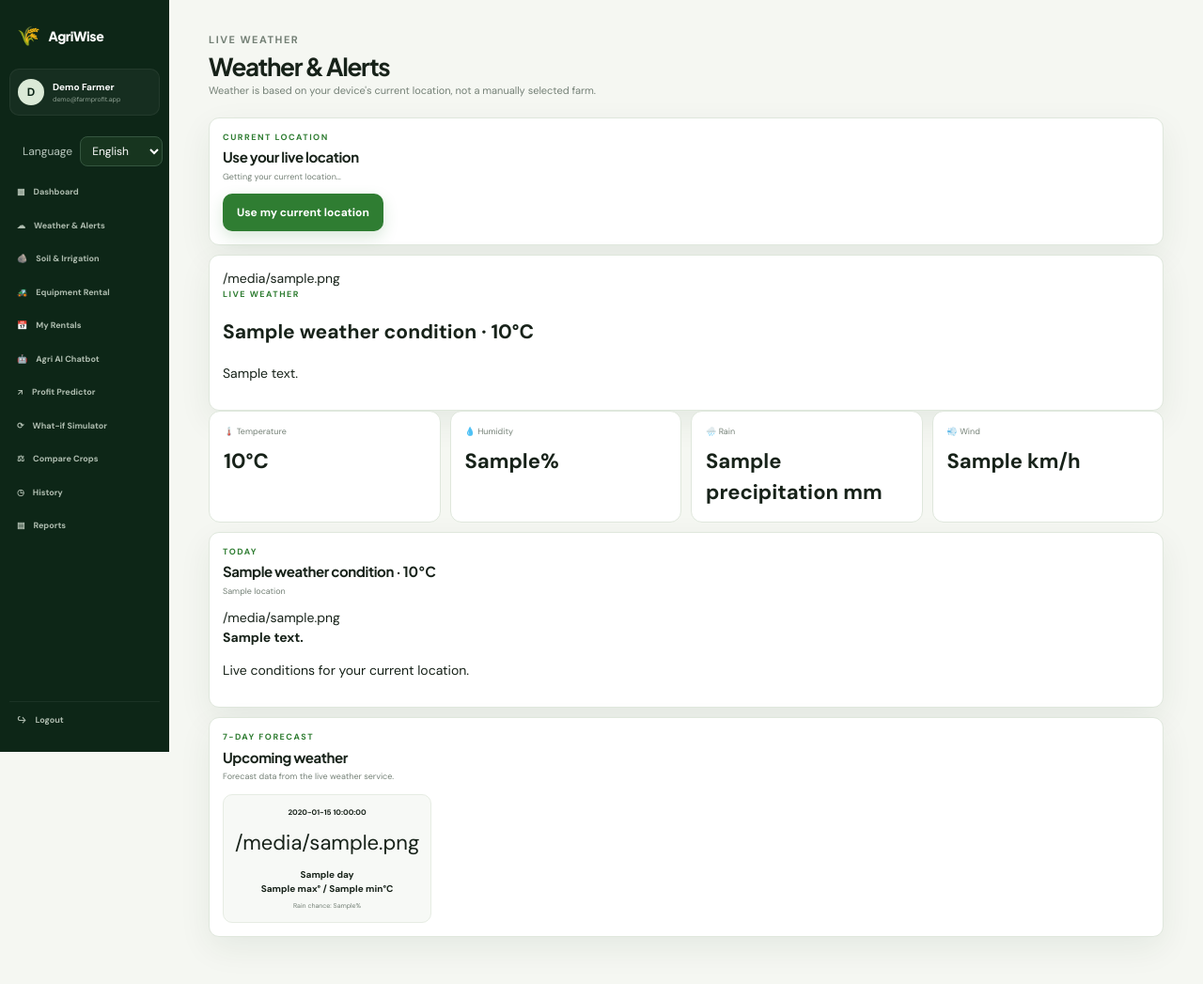
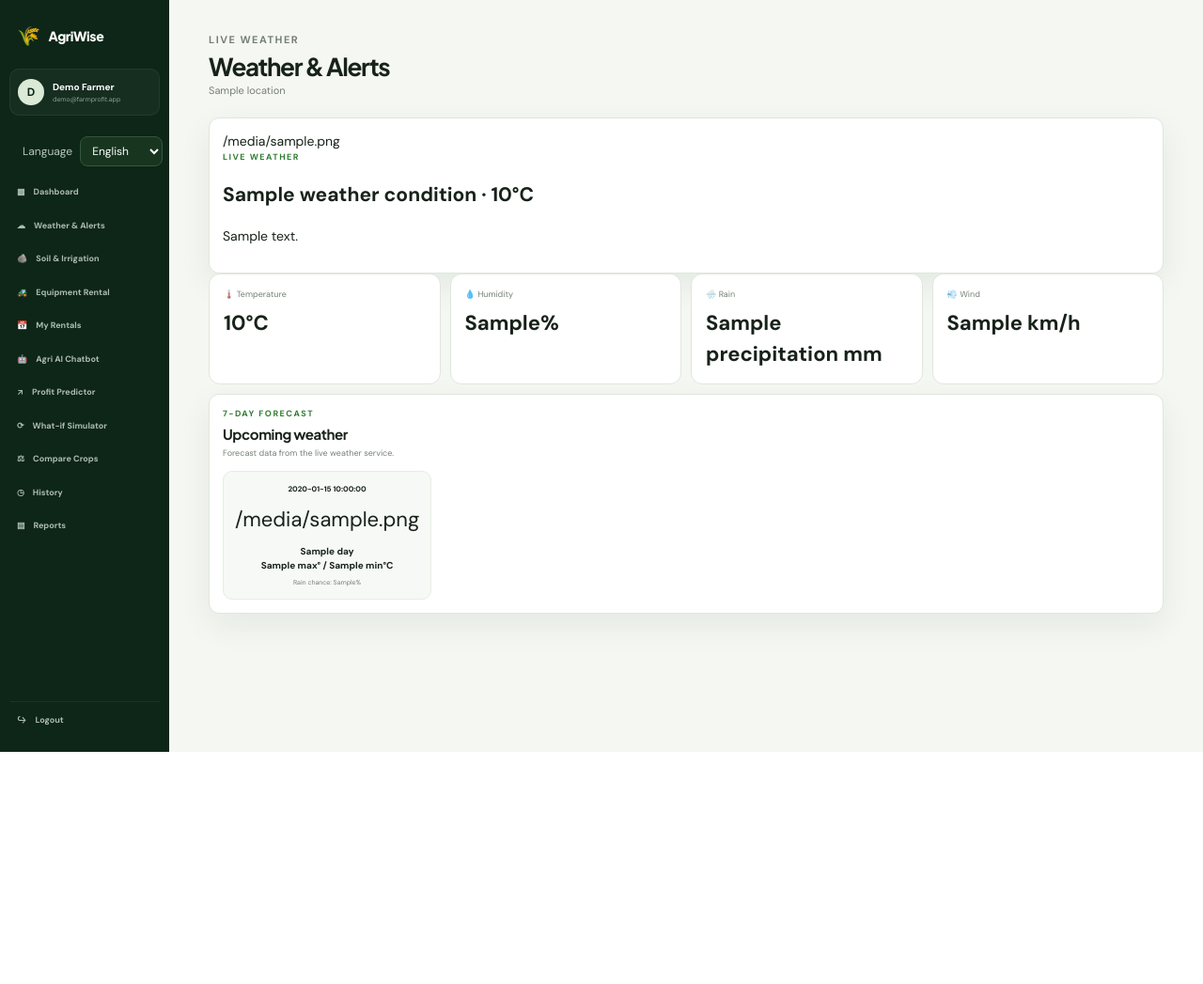
Before and after one commit to 99240041346-beep/99240041346-beep-99240041346-beep-farmprofit-hackatho, a Flask app: template templates/weather.html in a window 1280 px wide. Shown: the whole page at 94% size. After the commit the page ends 800 px from the top, so only its background shows below. Run offline with Flask 3, Linux system fonts and the light colour scheme; a user stored in the database is signed in; tables that the repository leaves empty hold one stand-in row (values such as "Sample post"); the template is opened without the code that fills it: most values are stand-ins (such as "Sample title", 1, 10 or a date in 2020).

Commit message:
Make weather page weather-only dashboard

```diff
--- a/templates/weather.html
+++ b/templates/weather.html
@@ -1,11 +1,7 @@
 {% extends 'base.html' %}
 {% block title %}{{ site_text.weather }}{% endblock %}
 {% block content %}
-<section class="page-head"><div><p class="eyebrow">LIVE WEATHER</p><h1>{{ site_text.weather }}</h1><p>Weather is based on your device's current location, not a manually selected farm.</p></div></section>
-<section class="panel location-panel">
-  <div class="panel-head"><div><div class="eyebrow">CURRENT LOCATION</div><h2>Use your live location</h2><p id="weatherLocationStatus">{% if error %}{{ error }}{% else %}Getting your current location…{% endif %}</p></div></div>
-  <button class="btn btn-primary" type="button" id="weatherLocateButton">Use my current location</button>
-</section>
+<section class="page-head"><div><p class="eyebrow">LIVE WEATHER</p><h1>{{ site_text.weather }}</h1><p>{{ location }}</p></div></section>
 {% if weather and weather_condition %}
 <section class="panel weather-now-panel">
   <div class="weather-now-main"><div class="weather-icon-large">{{ weather_condition.icon }}</div><div><div class="eyebrow">LIVE WEATHER</div><h2>{{ weather_condition.label }} · {{ weather.current.temperature_2m }}°C</h2><p>{{ weather_condition.description }}</p></div></div>
@@ -16,27 +12,25 @@
   <div class="stat-card"><span>🌧️ Rain</span><strong>{{ weather.current.precipitation }} mm</strong></div>
   <div class="stat-card"><span>💨 Wind</span><strong>{{ weather.current.wind_speed_10m }} km/h</strong></div>
 </div>
-<section class="panel"><div class="panel-head"><div><div class="eyebrow">TODAY</div><h2>{{ weather_condition.label }} · {{ weather.current.temperature_2m }}°C</h2><p>{{ location }}</p></div></div><div class="weather-day-summary"><span>{{ weather_condition.icon }}</span><div><strong>{{ weather_condition.description }}</strong><p>Live conditions for your current location.</p></div></div></section>
 <section class="panel"><div class="panel-head"><div><div class="eyebrow">7-DAY FORECAST</div><h2>Upcoming weather</h2><p>Forecast data from the live weather service.</p></div></div><div class="forecast-grid">{% for day in weather_condition.daily %}<div class="forecast-card"><b>{{ day.date }}</b><span>{{ day.icon }}</span><strong>{{ day.label }}</strong><strong>{{ day.max }}° / {{ day.min }}°C</strong><small>Rain chance: {{ day.rain_probability }}%</small></div>{% endfor %}</div></section>
 {% endif %}
 {% endblock %}
 {% block scripts %}
 <script>
 (function(){
- const status=document.getElementById("weatherLocationStatus"), button=document.getElementById("weatherLocateButton");
- function locate(){
-   if(!navigator.geolocation){status.textContent="This browser does not support live location.";return;}
-   status.textContent="Requesting your current location…"; button.disabled=true;
-   navigator.geolocation.getCurrentPosition(function(pos){
+  {% if not weather %}
+  if(navigator.geolocation){
+    navigator.geolocation.getCurrentPosition(function(pos){
       const u=new URL(window.location.href);
-      u.searchParams.set("lat",pos.coords.latitude); u.searchParams.set("lon",pos.coords.longitude);
+      u.searchParams.set("lat",pos.coords.latitude);
+      u.searchParams.set("lon",pos.coords.longitude);
       u.searchParams.set("location","Current location");
       window.location.href=u.toString();
-   },function(){status.textContent="Location permission was denied or unavailable. Enable location access for this site and press Retry.";button.disabled=false;button.textContent="Retry live location";},{enableHighAccuracy:true,timeout:12000,maximumAge:300000});
- }
- button.addEventListener("click",locate);
- {% if not weather %} locate(); {% endif %}
+    },function(){
+      window.location.href=window.location.pathname;
+    },{enableHighAccuracy:true,timeout:12000,maximumAge:300000});
+  }
+  {% endif %}
 })();
-window.WEATHER_PAGE={selectedPlace:{{ selected_place|tojson }}};
 </script>
 {% endblock %}
```
